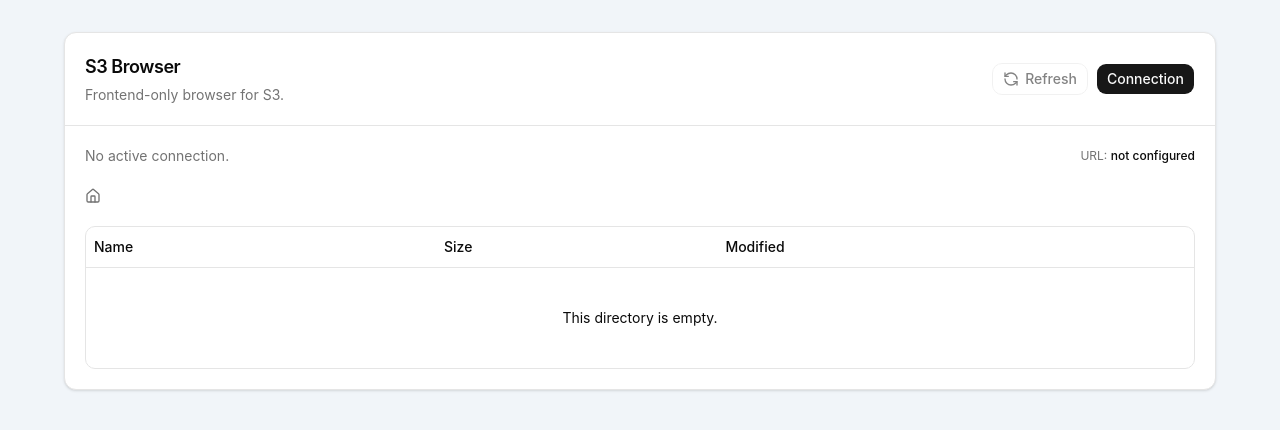
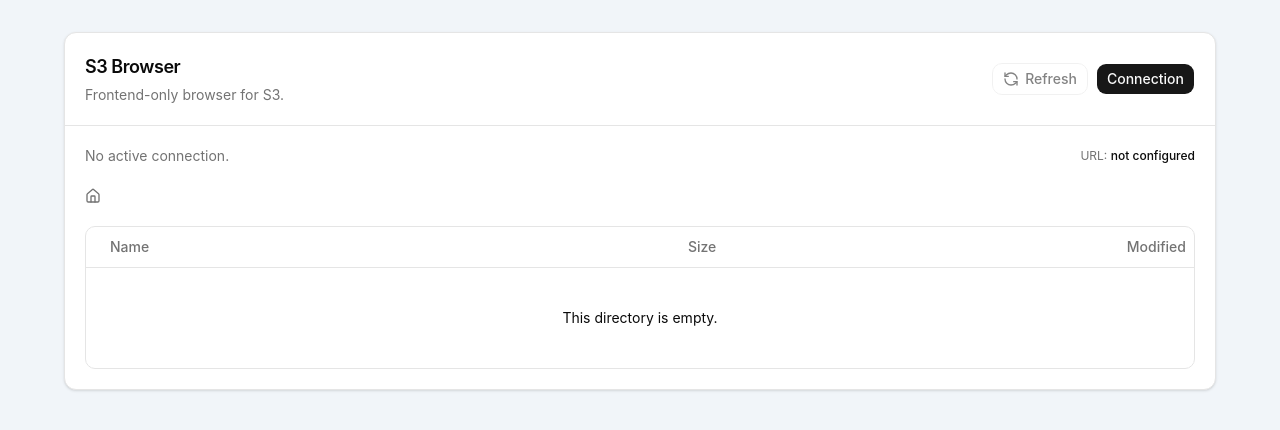
Before and after one commit to canida-software/s3exp, a React (Vite) app: page / in a window 1280 px wide. Shown: the top 430 px of the page. Built offline with nearby package versions, Linux system fonts and the light colour scheme; the HTML template or start-up script is replaced by a standard one.

Commit message:
Refine entry table columns and alignment

```diff
--- a/src/components/EntryTable.tsx
+++ b/src/components/EntryTable.tsx
@@ -15,22 +15,23 @@ function EntryTable({ entries, isLoading }: EntryTableProps) {
       <Table>
         <TableHeader>
           <TableRow>
-            <TableHead>Name</TableHead>
-            <TableHead>Size</TableHead>
-            <TableHead>Modified</TableHead>
+            <TableHead className="w-0" />
+            <TableHead className="text-muted-foreground">Name</TableHead>
+            <TableHead className="text-end text-muted-foreground">Size</TableHead>
+            <TableHead className="text-end text-muted-foreground">Modified</TableHead>
           </TableRow>
         </TableHeader>
         <TableBody>
           {isLoading && (
             <TableRow className="hover:bg-transparent">
-              <TableCell className="py-10 text-center" colSpan={3}>
+              <TableCell className="py-10 text-center" colSpan={4}>
                 Loading objects...
               </TableCell>
             </TableRow>
           )}
           {!isLoading && entries.length === 0 && (
             <TableRow className="hover:bg-transparent">
-              <TableCell className="py-10 text-center" colSpan={3}>
+              <TableCell className="py-10 text-center" colSpan={4}>
                 This directory is empty.
               </TableCell>
             </TableRow>
@@ -43,22 +44,24 @@ function EntryTable({ entries, isLoading }: EntryTableProps) {
                 onClick={entry.type === 'DIR' ? () => setCurrentPath(entry.path) : undefined}
               >
                 <TableCell>
+                  {entry.type === 'DIR' && <Folder className="size-4 shrink-0 text-muted-foreground" />}
+                  {entry.type === 'FILE' && <File className="size-4 shrink-0 text-muted-foreground" />}
+                </TableCell>
+                <TableCell>
                   <span
-                    className="inline-flex w-full min-w-0 items-center gap-2"
+                    className="inline-flex w-full min-w-0"
                     title={entry.path.split('/').filter(Boolean).pop() ?? entry.path}
                   >
-                    {entry.type === 'DIR' && <Folder className="size-4 shrink-0 text-muted-foreground" />}
-                    {entry.type === 'FILE' && <File className="size-4 shrink-0 text-muted-foreground" />}
                     <span className="min-w-0 truncate">
                       {entry.path.split('/').filter(Boolean).pop() ?? entry.path}
                     </span>
                   </span>
                 </TableCell>
-                <TableCell>
+                <TableCell className="text-end">
                   {entry.size && formatFileSize(entry.size)}
                   {!entry.size && '—'}
                 </TableCell>
-                <TableCell>
+                <TableCell className="text-end">
                   {entry.modified && formatModifiedDate(entry.modified)}
                   {!entry.modified && '—'}
                 </TableCell>
```
